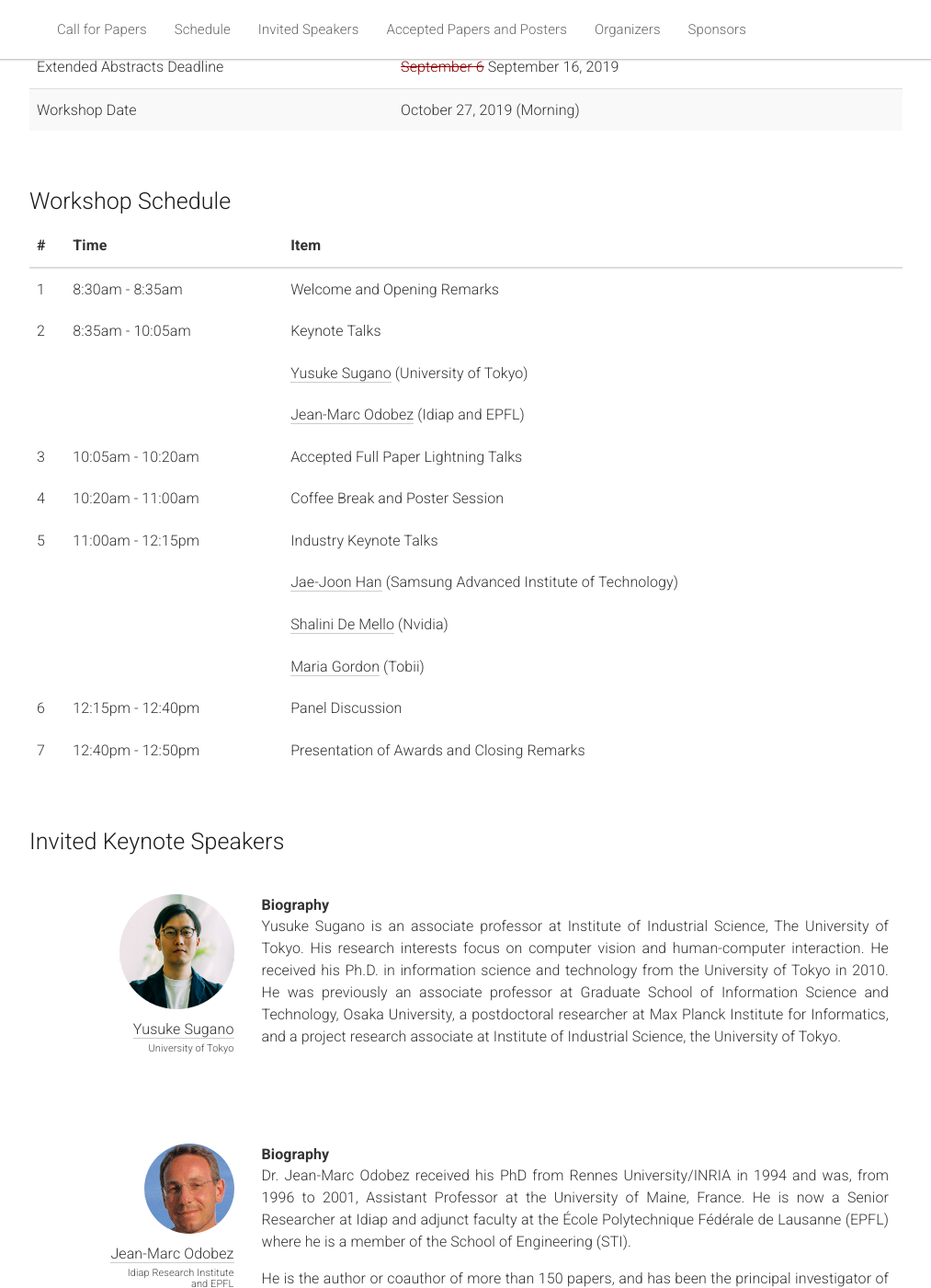
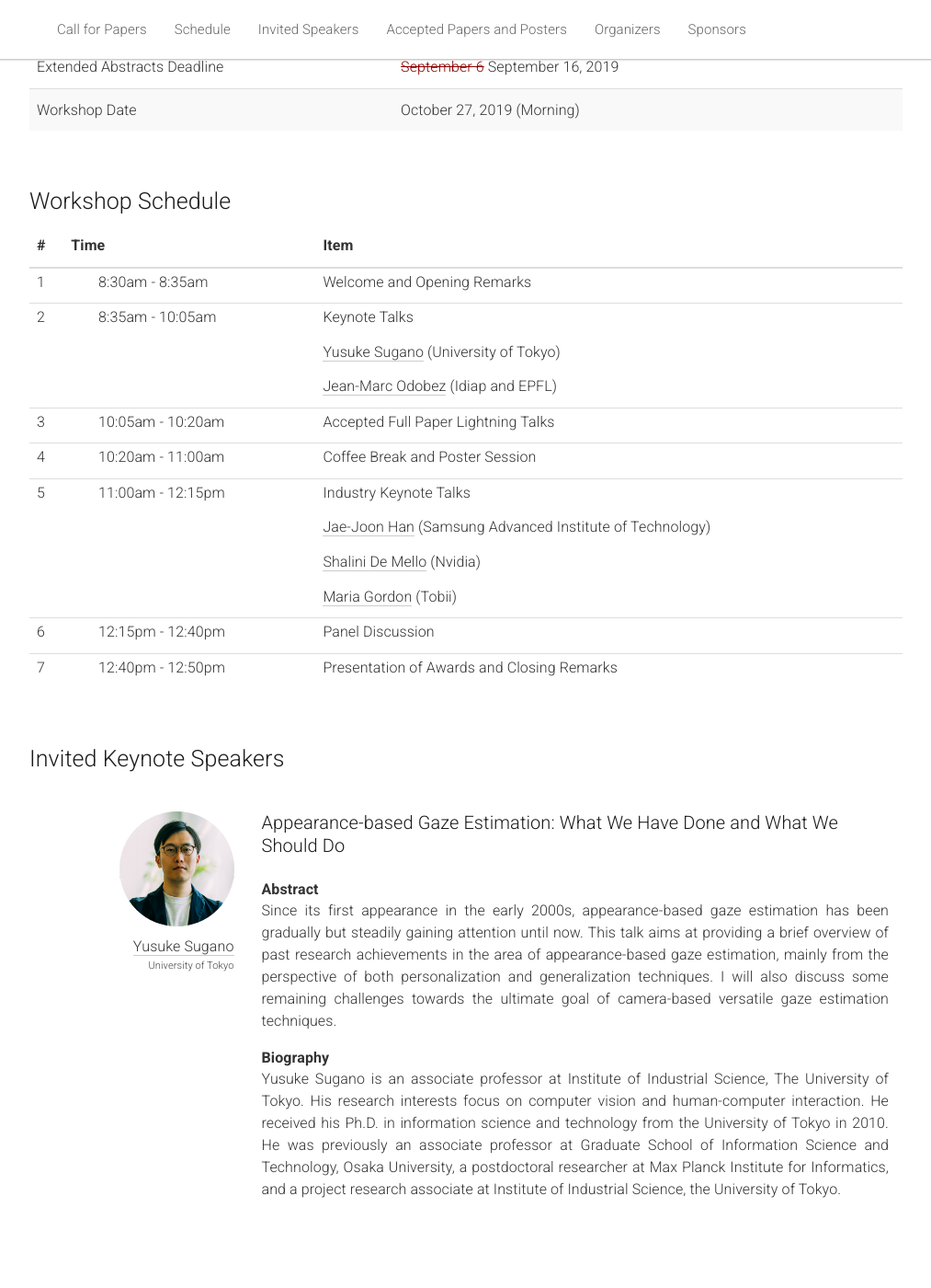
Before and after one commit to gazeworkshop/gazeworkshop.github.io, a Jekyll site: the page built from _pages/home.md, in a window 1280 px wide and 1400 px high, scrolled down 1746 px. Shown: the whole window at 92% size, without its empty margins (133-1146 px from the left). Built offline with Jekyll 4.4.1, drawn with Linux system fonts in a browser that asks for light colours; nearby versions of some CDN libraries.

Commit message:
Add Yusuke's talk title and abstract

```diff
--- a/_pages/home.md
+++ b/_pages/home.md
@@ -160,13 +160,14 @@ The 1st Workshop on Gaze Estimation and Prediction in the Wild (GAZE 2019) at <a
 		  <td>8:35am - 10:05am</td>
           <td>Keynote Talks </td>
         </tr>
-        <tr class="indent">
+        <tr class="noline">
 	  <td></td>
 	      <td></td>
 		  <!--<td>8:35am - 9:20am</td>-->
-          <td><a href="#yusuke">Yusuke Sugano</a> (University of Tokyo)</td>
+          <td><a href="#yusuke">Yusuke Sugano</a> (University of Tokyo)
+		  </td>
         </tr>
-        <tr class="indent">
+        <tr class="noline">
 	  <td></td>
 	      <td></td>
 		  <!--<td>9:20am - 10:05am</td>-->
@@ -187,19 +188,19 @@ The 1st Workshop on Gaze Estimation and Prediction in the Wild (GAZE 2019) at <a
 		  <td>11:00am - 12:15pm</td>
           <td>Industry Keynote Talks </td>
         </tr>
-        <tr>
+        <tr class="noline">
 	  <td></td>
 	  	  <td></td>
 		  <!--<td>11:00am - 11:25am</td>-->
           <td><a href="#jaejoon">Jae-Joon Han</a> (Samsung Advanced Institute of Technology)</td>
         </tr>
-        <tr>
+        <tr class="noline">
 	  <td></td>
 	  	  <td></td>
 		  <!--<td>11:25am - 11:50pm</td>-->
           <td><a href="#shalini">Shalini De Mello</a> (Nvidia)</td>
         </tr>
-        <tr>
+        <tr class="noline">
 	  <td></td>
 	  	  <td></td>
 		  <!--<td>11:50pm - 12:15pm</td>-->
@@ -250,6 +251,18 @@ The 1st Workshop on Gaze Estimation and Prediction in the Wild (GAZE 2019) at <a
     </div>
   </div>
   <div class="col-md-9">
+    <h3>Appearance-based Gaze Estimation: What We Have Done and What We Should Do</h3>
+    <br>
+    <b>Abstract</b>
+    <p class="speaker-abstract">
+    Since its first appearance in the early 2000s, appearance-based gaze
+    estimation has been gradually but steadily gaining attention until
+    now. This talk aims at providing a brief overview of past research
+    achievements in the area of appearance-based gaze estimation, mainly
+    from the perspective of both personalization and generalization
+    techniques. I will also discuss some remaining challenges towards the
+    ultimate goal of camera-based versatile gaze estimation techniques.
+    </p>
     <b>Biography</b>
     <p class="speaker-bio">
 Yusuke Sugano is an associate professor at Institute of Industrial Science, The University of Tokyo. His research interests focus on computer vision and human-computer interaction. He received his Ph.D. in information science and technology from the University of Tokyo in 2010. He was previously an associate professor at Graduate School of Information Science and Technology, Osaka University, a postdoctoral researcher at Max Planck Institute for Informatics, and a project research associate at Institute of Industrial Science, the University of Tokyo.
--- a/static/css/main.css
+++ b/static/css/main.css
@@ -137,8 +137,8 @@ div.speaker-pic {
   text-align: right;
 }
 
-div.speaker
-p.speaker-bio {
+div.speaker p.speaker-abstract,
+div.speaker p.speaker-bio {
   font-size: 1em;
   line-height: 1.5em;
 }
@@ -250,29 +250,16 @@ p.speaker-bio {
   height: 100%;
 }
 
-.table.schedule td {
+.table.schedule tr.noline td {
   border-top: none;
 }
-
-.table.schedule tr.indent tr.indent2 td {
-  padding-top: 0;
+.table.schedule tr td:nth-child(2) {
+  padding-left: 1cm;
+  min-width: 188px;
 }
-.table.schedule tr.indent td:nth-child(2) ,
-.table.schedule tr.indent2 td:nth-child(2) {
-  padding-left: 1cm;
-}
-.table.schedule tr.indent2 td {
-  font-size: 12px;
-  height: 12px;
+.table.schedule tr td {
   padding-top: 0;
   padding-bottom: 8px;
-}
-.table.schedule tr.indent.papertitle td {
-  vertical-align: bottom;
-  padding-top: 8px;
-  padding-bottom: 0;
-  font-size: 16px;
-  line-height: 16px;
 }
 
 div.paper {
```
